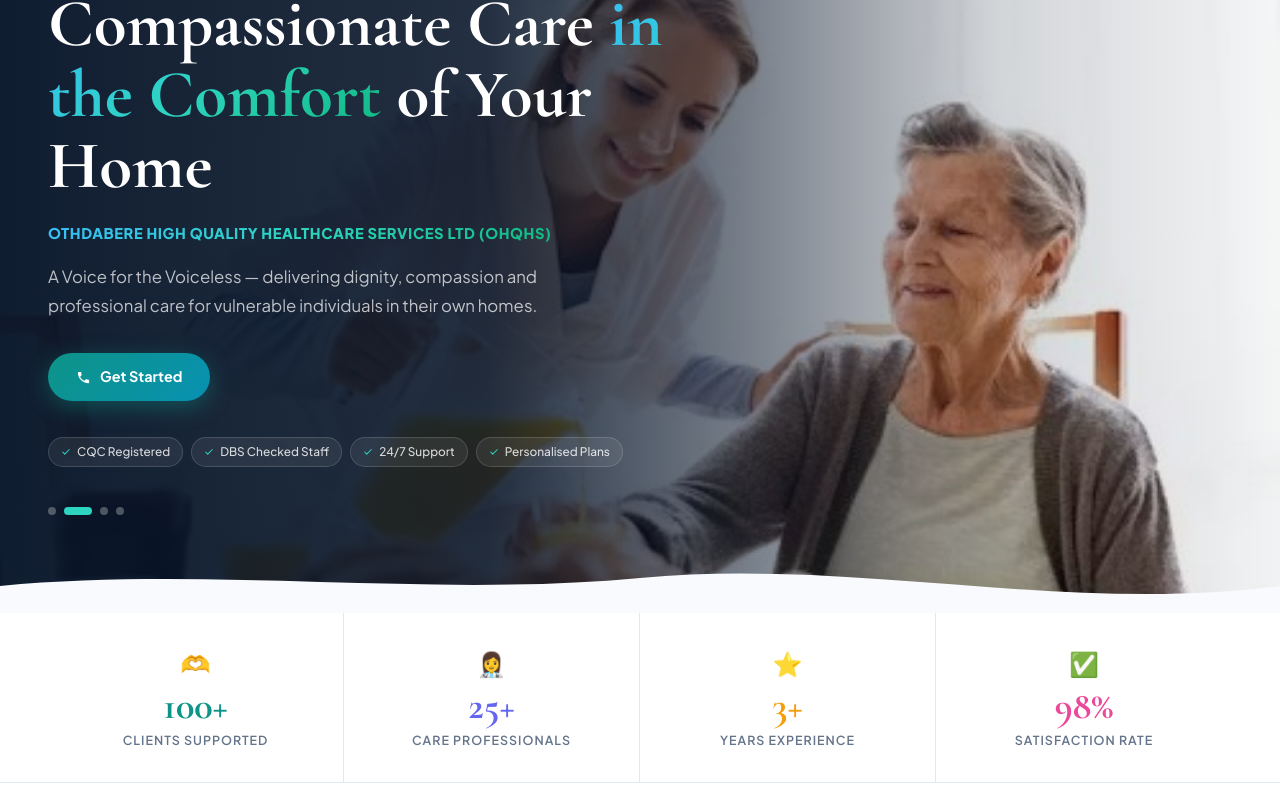
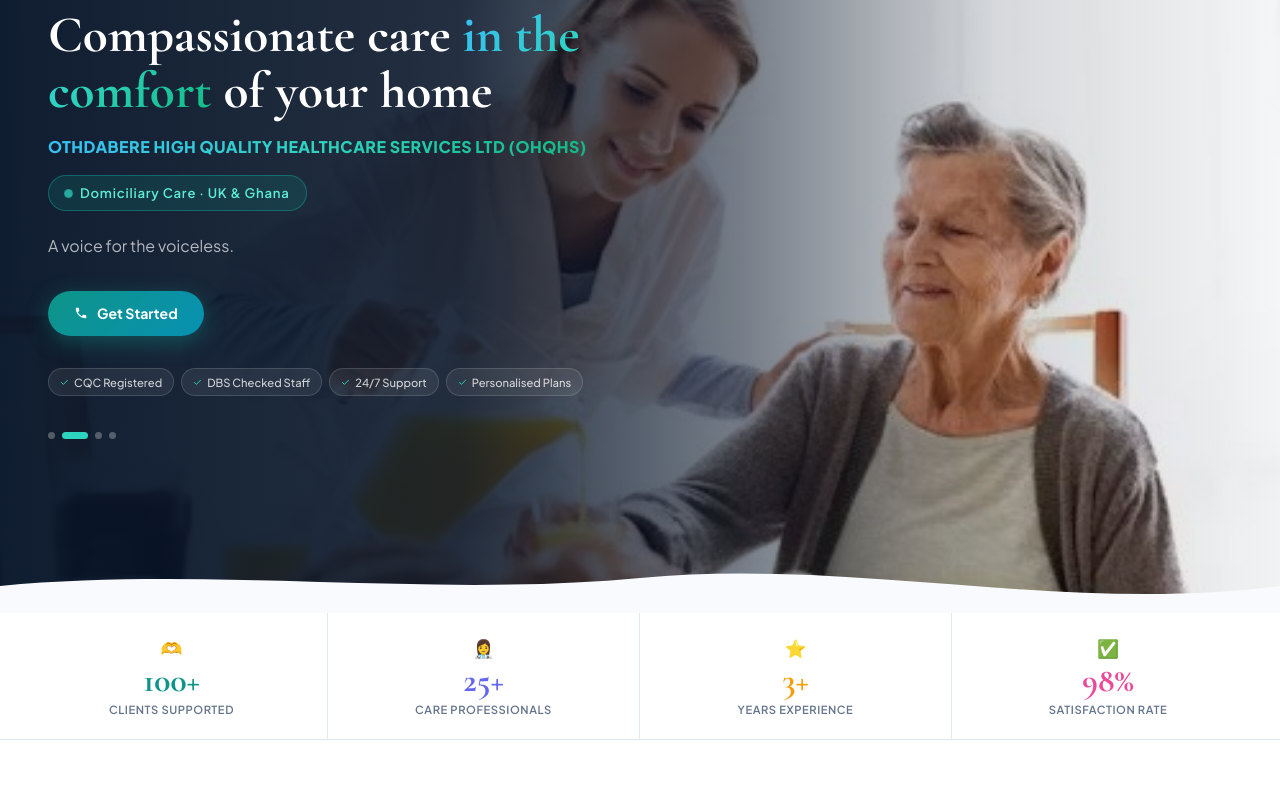
Before and after one commit to Maxnagi/othdabere-healthcare, a Next.js app: page / in a window 1280 px wide. Shown: the part 271-1080 px from the top of the page. Built offline with nearby package versions, Linux system fonts and the light colour scheme.

Commit message:
Fix: HER UPDATE

```diff
--- a/app/globals.css
+++ b/app/globals.css
@@ -402,17 +402,8 @@
   }
 }
 
-/* ── Stats strip responsive ── */
-.stats-strip-grid {
-  display: grid;
-  grid-template-columns: repeat(4, 1fr);
-}
-@media (max-width: 768px) {
-  .stats-strip-grid { grid-template-columns: repeat(2, 1fr); }
-}
-@media (max-width: 480px) {
-  .stats-strip-grid { grid-template-columns: repeat(2, 1fr); }
-}
+/* ── Stats strip — always 4 columns, compact via clamp() ── */
+/* No media-query overrides needed; clamp() handles sizing at all breakpoints */
 
 /* ── Hero slide dots ── */
 @keyframes pulseRing {
--- a/components/Hero.tsx
+++ b/components/Hero.tsx
@@ -4,13 +4,20 @@
 import { useEffect, useRef, useState } from "react"
 
 const slides = [
-  { src: "/images/hero-home.jpg",    alt: "Compassionate home care" },
-  { src: "/images/care1.jpg",        alt: "Carer supporting client" },
-  { src: "/images/homecare1.jpg",    alt: "Domiciliary care at home" },
-  { src: "/images/hero-care.jpg",    alt: "Healthcare professional" },
+  { src: "/images/hero-home.jpg",  alt: "Compassionate home care" },
+  { src: "/images/care1.jpg",      alt: "Carer supporting client" },
+  { src: "/images/homecare1.jpg",  alt: "Domiciliary care at home" },
+  { src: "/images/hero-care.jpg",  alt: "Healthcare professional" },
 ]
 
 const badges = ["CQC Registered", "DBS Checked Staff", "24/7 Support", "Personalised Plans"]
+
+const stats = [
+  { value: "100+", label: "Clients Supported",  color: "#0D9488", icon: "🫶" },
+  { value: "25+",  label: "Care Professionals", color: "#6366F1", icon: "👩‍⚕️" },
+  { value: "3+",   label: "Years Experience",   color: "#F59E0B", icon: "⭐" },
+  { value: "98%",  label: "Satisfaction Rate",  color: "#EC4899", icon: "✅" },
+]
 
 export default function Hero() {
   const [current, setCurrent] = useState(0)
@@ -30,7 +37,7 @@
 
   return (
     <>
-      {/* ── HERO ── */}
+      {/* HERO */}
       <section style={{
         position: "relative",
         minHeight: "100vh",
@@ -40,168 +47,137 @@
         background: "#061428",
       }}>
 
-        {/* Slideshow images — RIGHT side panel, full bleed */}
-        <div style={{
-          position: "absolute",
-          inset: 0,
-          zIndex: 0,
-        }}>
+        {/* Slideshow */}
+        <div style={{ position: "absolute", inset: 0, zIndex: 0 }}>
           {slides.map((slide, i) => (
-            <div
-              key={i}
-              style={{
-                position: "absolute",
-                inset: 0,
-                backgroundImage: `url('${slide.src}')`,
-                backgroundSize: "cover",
-                backgroundPosition: "center",
-                opacity: i === current ? 1 : 0,
-                transition: "opacity 1.1s ease-in-out",
-              }}
-            />
+            <div key={i} style={{
+              position: "absolute", inset: 0,
+              backgroundImage: "url('" + slide.src + "')",
+              backgroundSize: "cover", backgroundPosition: "center",
+              opacity: i === current ? 1 : 0,
+              transition: "opacity 1.1s ease-in-out",
+            }} />
           ))}
-          {/* Gradient: strong dark on left for text, fades to near-transparent on right */}
           <div style={{
-            position: "absolute",
-            inset: 0,
-            background: "linear-gradient(to right, rgba(6,20,40,0.96) 0%, rgba(6,20,40,0.88) 38%, rgba(6,20,40,0.55) 58%, rgba(6,20,40,0.18) 78%, rgba(6,20,40,0.04) 100%)",
-            zIndex: 1,
+            position: "absolute", inset: 0, zIndex: 1,
+            background: "linear-gradient(to right, rgba(6,20,40,0.96) 0%, rgba(6,20,40,0.88) 36%, rgba(6,20,40,0.55) 58%, rgba(6,20,40,0.16) 78%, rgba(6,20,40,0.04) 100%)",
           }} />
         </div>
 
         {/* Content */}
         <div className="container" style={{ position: "relative", zIndex: 2, paddingTop: 100, paddingBottom: 80, width: "100%" }}>
-          <div style={{ maxWidth: 620 }}>
+          <div style={{ maxWidth: 600 }}>
 
-            {/* Brand pill */}
-            <div className="anim-fade-up" style={{ marginBottom: 24 }}>
+            {/* 1 — INTRO HEADING */}
+            <h1 className="anim-fade-up" style={{
+              fontFamily: "'Cormorant Garamond',serif",
+              fontWeight: 700,
+              color: "white",
+              lineHeight: 1.1,
+              marginBottom: 16,
+              fontSize: "clamp(2rem,4.2vw,3.2rem)",
+            }}>
+              Compassionate care{" "}
+              <span style={{
+                background: "linear-gradient(135deg,#38BDF8,#2DD4BF,#10B981)",
+                WebkitBackgroundClip: "text",
+                WebkitTextFillColor: "transparent",
+                backgroundClip: "text",
+              }}>in the comfort</span>{" "}
+              of your home
+            </h1>
+
+            {/* 2 — COMPANY NAME */}
+            <div className="anim-fade-up delay-75" style={{ marginBottom: 16 }}>
+              <span style={{
+                display: "inline-block",
+                fontFamily: "'Plus Jakarta Sans',sans-serif",
+                fontWeight: 800,
+                fontSize: "clamp(0.78rem,1.5vw,1rem)",
+                letterSpacing: "0.03em",
+                background: "linear-gradient(135deg,#38BDF8 0%,#2DD4BF 50%,#10B981 100%)",
+                WebkitBackgroundClip: "text",
+                WebkitTextFillColor: "transparent",
+                backgroundClip: "text",
+                textTransform: "uppercase",
+                lineHeight: 1.45,
+              }}>
+                OTHDABERE HIGH QUALITY HEALTHCARE SERVICES LTD (OHQHS)
+              </span>
+            </div>
+
+            {/* 3 — SERVICE AREA */}
+            <div className="anim-fade-up delay-100" style={{ marginBottom: 22 }}>
               <span style={{
                 display: "inline-flex", alignItems: "center", gap: 8,
                 background: "rgba(13,148,136,0.18)",
                 border: "1px solid rgba(20,184,166,0.38)",
                 color: "#5EEAD4",
                 fontFamily: "'Plus Jakarta Sans',sans-serif",
-                fontWeight: 700, fontSize: "0.68rem", letterSpacing: "0.14em",
-                textTransform: "uppercase", padding: "7px 16px", borderRadius: 100,
+                fontWeight: 600, fontSize: "0.82rem",
+                letterSpacing: "0.06em",
+                padding: "7px 16px", borderRadius: 100,
               }}>
                 <span style={{ width: 7, height: 7, borderRadius: "50%", background: "#2DD4BF", display: "inline-block", animation: "pulseRing 2s ease-in-out infinite" }} />
                 Domiciliary Care · UK &amp; Ghana
               </span>
             </div>
 
-            {/* Main heading */}
-            <h1 className="anim-fade-up delay-75" style={{
-              fontFamily: "'Cormorant Garamond',serif",
-              fontWeight: 700,
-              color: "white",
-              lineHeight: 1.06,
-              marginBottom: 20,
-              fontSize: "clamp(2.6rem,5.5vw,4.2rem)",
-            }}>
-              Compassionate Care{" "}
-              <span style={{
-                background: "linear-gradient(135deg,#38BDF8,#2DD4BF,#10B981)",
-                WebkitBackgroundClip: "text",
-                WebkitTextFillColor: "transparent",
-                backgroundClip: "text",
-              }}>
-                in the Comfort
-              </span>{" "}
-              of Your Home
-            </h1>
-
-            {/* Company name line */}
-            <div className="anim-fade-up delay-100" style={{ marginBottom: 18 }}>
-              <span style={{
-                display: "inline-block",
-                fontFamily: "'Plus Jakarta Sans',sans-serif",
-                fontWeight: 800,
-                fontSize: "clamp(0.72rem,1.4vw,0.92rem)",
-                letterSpacing: "0.04em",
-                background: "linear-gradient(135deg,#38BDF8 0%,#2DD4BF 50%,#10B981 100%)",
-                WebkitBackgroundClip: "text",
-                WebkitTextFillColor: "transparent",
-                backgroundClip: "text",
-                textTransform: "uppercase",
-              }}>
-                OTHDABERE HIGH QUALITY HEALTHCARE SERVICES LTD (OHQHS)
-              </span>
-            </div>
-
-            {/* Tagline */}
+            {/* 4 — SHORT TAGLINE */}
             <p className="anim-fade-up delay-150" style={{
               fontFamily: "'Plus Jakarta Sans',sans-serif",
-              fontSize: "clamp(0.92rem,1.6vw,1.05rem)",
-              color: "rgba(255,255,255,0.72)",
-              lineHeight: 1.72,
+              fontSize: "clamp(0.9rem,1.5vw,1rem)",
+              color: "rgba(255,255,255,0.68)",
+              lineHeight: 1.6,
               marginBottom: 32,
-              maxWidth: 520,
+              maxWidth: 440,
             }}>
-              A Voice for the Voiceless — delivering dignity, compassion and professional care for vulnerable individuals in their own homes.
+              A voice for the voiceless.
             </p>
 
             {/* CTA */}
-            <div className="anim-fade-up delay-200" style={{ marginBottom: 36 }}>
+            <div className="anim-fade-up delay-200" style={{ marginBottom: 32 }}>
               <Link href="/contact" style={{
                 display: "inline-flex", alignItems: "center", gap: 9,
                 background: "linear-gradient(135deg,#0D9488,#0891B2)",
-                color: "white",
-                padding: "13px 28px",
-                borderRadius: 50,
-                fontFamily: "'Plus Jakarta Sans',sans-serif",
-                fontWeight: 700,
-                fontSize: "0.9rem",
-                textDecoration: "none",
-                boxShadow: "0 6px 22px rgba(13,148,136,0.42)",
+                color: "white", padding: "12px 26px", borderRadius: 50,
+                fontFamily: "'Plus Jakarta Sans',sans-serif", fontWeight: 700, fontSize: "0.88rem",
+                textDecoration: "none", boxShadow: "0 6px 22px rgba(13,148,136,0.42)",
                 transition: "transform 0.2s, box-shadow 0.2s",
               }}
                 onMouseEnter={e => { e.currentTarget.style.transform = "translateY(-2px)"; e.currentTarget.style.boxShadow = "0 10px 28px rgba(13,148,136,0.55)" }}
                 onMouseLeave={e => { e.currentTarget.style.transform = "none"; e.currentTarget.style.boxShadow = "0 6px 22px rgba(13,148,136,0.42)" }}
               >
-                <svg width="15" height="15" viewBox="0 0 24 24" fill="currentColor"><path d="M6.62 10.79c1.44 2.83 3.76 5.14 6.59 6.59l2.2-2.2c.27-.27.67-.36 1.02-.24 1.12.37 2.33.57 3.57.57.55 0 1 .45 1 1V20c0 .55-.45 1-1 1-9.39 0-17-7.61-17-17 0-.55.45-1 1-1h3.5c.55 0 1 .45 1 1 0 1.25.2 2.45.57 3.57.11.35.03.74-.25 1.02l-2.2 2.2z"/></svg>
+                <svg width="14" height="14" viewBox="0 0 24 24" fill="currentColor"><path d="M6.62 10.79c1.44 2.83 3.76 5.14 6.59 6.59l2.2-2.2c.27-.27.67-.36 1.02-.24 1.12.37 2.33.57 3.57.57.55 0 1 .45 1 1V20c0 .55-.45 1-1 1-9.39 0-17-7.61-17-17 0-.55.45-1 1-1h3.5c.55 0 1 .45 1 1 0 1.25.2 2.45.57 3.57.11.35.03.74-.25 1.02l-2.2 2.2z"/></svg>
                 Get Started
               </Link>
             </div>
 
             {/* Trust badges */}
-            <div className="anim-fade-up delay-250" style={{ display: "flex", flexWrap: "wrap", gap: 8 }}>
+            <div className="anim-fade-up delay-250" style={{ display: "flex", flexWrap: "wrap", gap: 7 }}>
               {badges.map(b => (
                 <span key={b} style={{
-                  display: "inline-flex", alignItems: "center", gap: 6,
-                  background: "rgba(255,255,255,0.07)",
-                  border: "1px solid rgba(255,255,255,0.15)",
-                  color: "rgba(255,255,255,0.82)",
-                  fontFamily: "'Plus Jakarta Sans',sans-serif",
-                  fontWeight: 500, fontSize: "0.74rem",
-                  padding: "5px 12px", borderRadius: 100,
+                  display: "inline-flex", alignItems: "center", gap: 5,
+                  background: "rgba(255,255,255,0.07)", border: "1px solid rgba(255,255,255,0.14)",
+                  color: "rgba(255,255,255,0.78)", fontFamily: "'Plus Jakarta Sans',sans-serif",
+                  fontWeight: 500, fontSize: "0.7rem", padding: "5px 11px", borderRadius: 100,
                 }}>
-                  <svg width="10" height="10" viewBox="0 0 24 24" fill="none"><path d="M20 6L9 17l-5-5" stroke="#2DD4BF" strokeWidth="2.5" strokeLinecap="round" strokeLinejoin="round"/></svg>
+                  <svg width="9" height="9" viewBox="0 0 24 24" fill="none"><path d="M20 6L9 17l-5-5" stroke="#2DD4BF" strokeWidth="2.5" strokeLinecap="round" strokeLinejoin="round"/></svg>
                   {b}
                 </span>
               ))}
             </div>
 
             {/* Slide dots */}
-            <div style={{ display: "flex", gap: 8, marginTop: 40 }}>
+            <div style={{ display: "flex", gap: 7, marginTop: 36 }}>
               {slides.map((_, i) => (
-                <button
-                  key={i}
-                  onClick={() => { setCurrent(i); startTimer() }}
-                  aria-label={`Slide ${i + 1}`}
-                  style={{
-                    width: i === current ? 28 : 8,
-                    height: 8,
-                    borderRadius: 4,
-                    background: i === current ? "#2DD4BF" : "rgba(255,255,255,0.28)",
-                    border: "none",
-                    cursor: "pointer",
-                    padding: 0,
-                    transition: "all 0.3s ease",
-                  }}
-                />
+                <button key={i} onClick={() => { setCurrent(i); startTimer() }} aria-label={"Slide " + (i + 1)} style={{
+                  width: i === current ? 26 : 7, height: 7, borderRadius: 4,
+                  background: i === current ? "#2DD4BF" : "rgba(255,255,255,0.28)",
+                  border: "none", cursor: "pointer", padding: 0, transition: "all 0.3s ease",
+                }} />
               ))}
             </div>
-
           </div>
         </div>
 
@@ -213,50 +189,42 @@
         </div>
       </section>
 
-      {/* ── STATS STRIP (below hero) ── */}
-      <section style={{ background: "#F8FAFD", padding: "0" }}>
-        <div style={{
-          background: "white",
-          borderBottom: "1px solid #E2E8F0",
-          boxShadow: "0 4px 24px rgba(11,37,69,0.06)",
-        }}>
-          <div className="container">
-            <div className="stats-strip-grid" style={{
+      {/* STATS STRIP — always 4 columns, compact on mobile via clamp() */}
+      <section style={{ background: "#F8FAFD" }}>
+        <div style={{ background: "white", borderBottom: "1px solid #E2E8F0", boxShadow: "0 4px 20px rgba(11,37,69,0.06)" }}>
+          <div className="container" style={{ padding: "0 16px" }}>
+            <div style={{
               display: "grid",
               gridTemplateColumns: "repeat(4, 1fr)",
               gap: 0,
             }}>
-              {[
-                { value: "100+", label: "Clients Supported",   color: "#0D9488",  icon: "🫶" },
-                { value: "25+",  label: "Care Professionals",  color: "#6366F1",  icon: "👩‍⚕️" },
-                { value: "3+",   label: "Years Experience",    color: "#F59E0B",  icon: "⭐" },
-                { value: "98%",  label: "Satisfaction Rate",   color: "#EC4899",  icon: "✅" },
-              ].map((s, i, arr) => (
+              {stats.map((s, i) => (
                 <div key={i} style={{
-                  padding: "32px 24px",
+                  padding: "clamp(10px,2.5vw,22px) clamp(4px,1.2vw,14px)",
                   textAlign: "center",
-                  borderRight: i < arr.length - 1 ? "1px solid #E2E8F0" : "none",
+                  borderRight: i < stats.length - 1 ? "1px solid #E2E8F0" : "none",
                   transition: "background 0.2s",
                 }}
                   onMouseEnter={e => (e.currentTarget as HTMLDivElement).style.background = "#F8FAFD"}
                   onMouseLeave={e => (e.currentTarget as HTMLDivElement).style.background = "white"}
                 >
-                  <div style={{ fontSize: "1.5rem", marginBottom: 6 }}>{s.icon}</div>
+                  <div style={{ fontSize: "clamp(0.8rem,1.8vw,1.1rem)", marginBottom: 3 }}>{s.icon}</div>
                   <div style={{
                     fontFamily: "'Cormorant Garamond',serif",
                     fontWeight: 700,
-                    fontSize: "2.4rem",
+                    fontSize: "clamp(1.3rem,3.2vw,2.1rem)",
                     color: s.color,
                     lineHeight: 1,
-                    marginBottom: 6,
+                    marginBottom: 4,
                   }}>{s.value}</div>
                   <div style={{
                     fontFamily: "'Plus Jakarta Sans',sans-serif",
-                    fontSize: "0.78rem",
+                    fontSize: "clamp(0.5rem,1.1vw,0.7rem)",
                     fontWeight: 600,
                     color: "#64748B",
                     textTransform: "uppercase",
-                    letterSpacing: "0.08em",
+                    letterSpacing: "0.05em",
+                    lineHeight: 1.3,
                   }}>{s.label}</div>
                 </div>
               ))}
```
Also changed, not shown: 1 other file (tests, documents, lock files or other folders).
